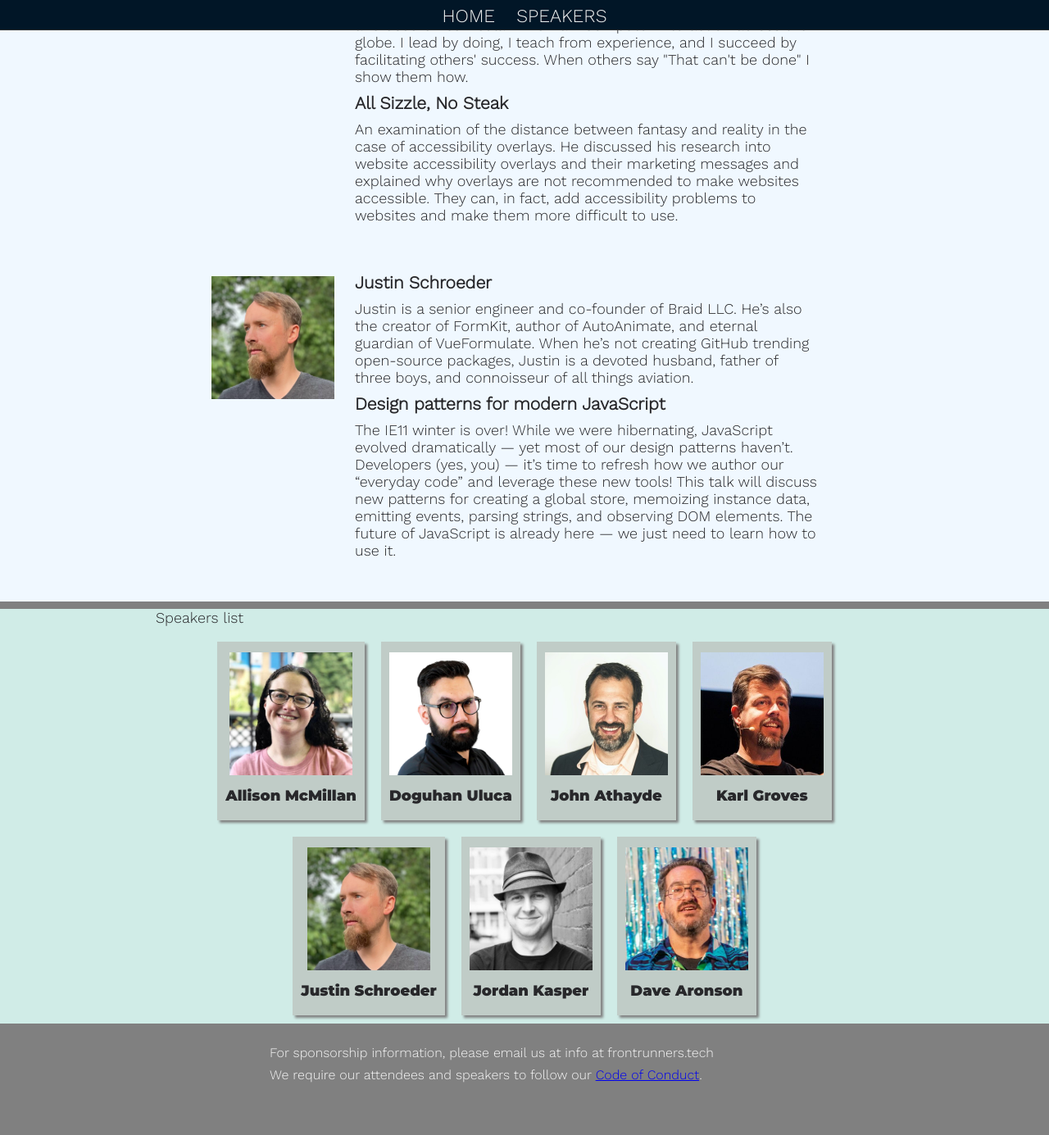
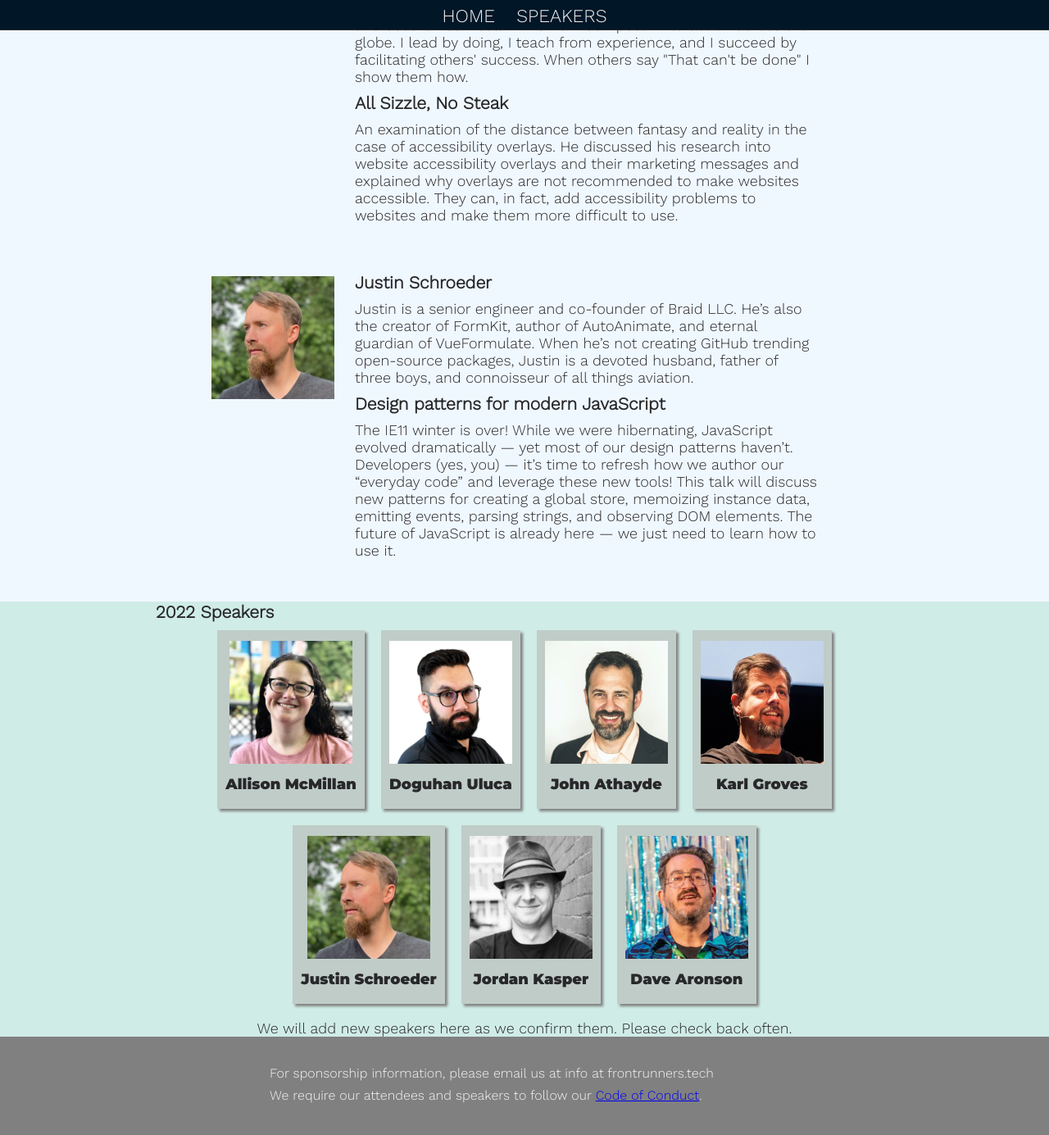
Before and after one commit to gothamgo/frontrunnersconf.github.io, a Jekyll site: the page built from test/testpage.html, in a window 1280 px wide and 1400 px high, scrolled down 2545 px. Shown: the top 1385 px of the window at 82% size. Built offline with Jekyll 4.4.1, drawn with Linux system fonts in a browser that asks for light colours.

Commit message:
Update headshots.html

```diff
--- a/_includes/headshots.html
+++ b/_includes/headshots.html
@@ -5,6 +5,14 @@
   div.headshots {
     margin: 0 auto;
     max-width: 900px;
+  }
+  div.headshots h3 {
+    color: #28282B;
+    text-align: left;
+  }
+  div.headshots p {
+    color: #28282B;
+    text-align: center;
   }
   div.headshot-row {
     height: 100%;
@@ -34,7 +42,7 @@
 
 <div class="headshots-wrapper">
   <div class="headshots">
-    <p>Speakers list</p>
+    <h3>2022 Speakers</h3>
     <div class="headshot-row">
       <div class="headshot-cell">
         <img class="headshot-image" src="{{site.url}}/images/speakers/2022/allison_mcmillan.jpg" alt="" width="150"/>
@@ -67,5 +75,6 @@
 <!--
 -->
     </div>
+    <p>We will add new speakers here as we confirm them. Please check back often.</p>
   </div>
 </div>
```
